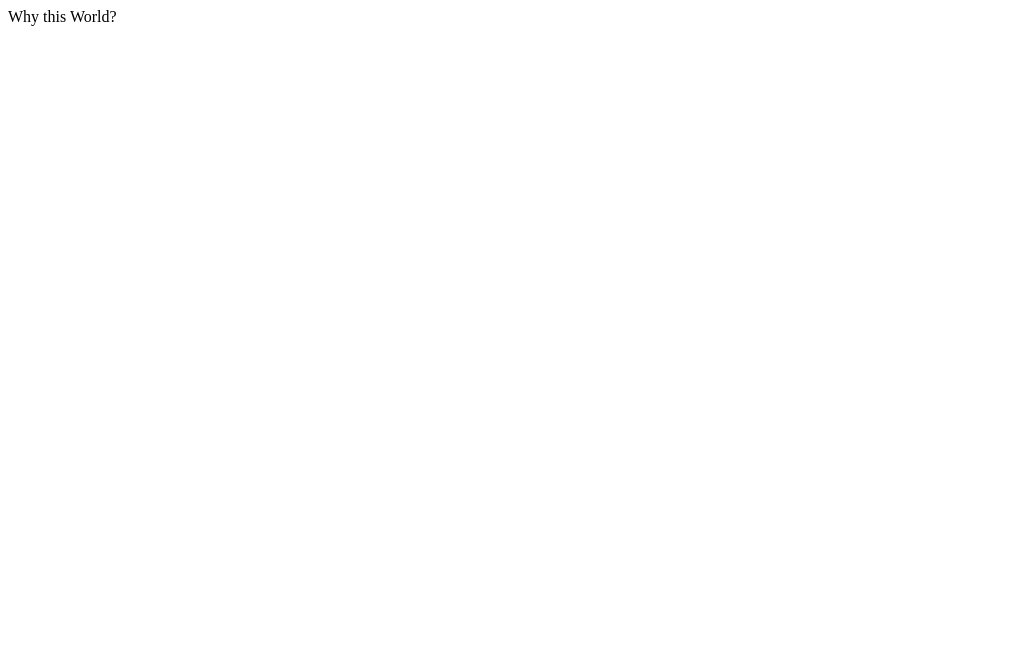
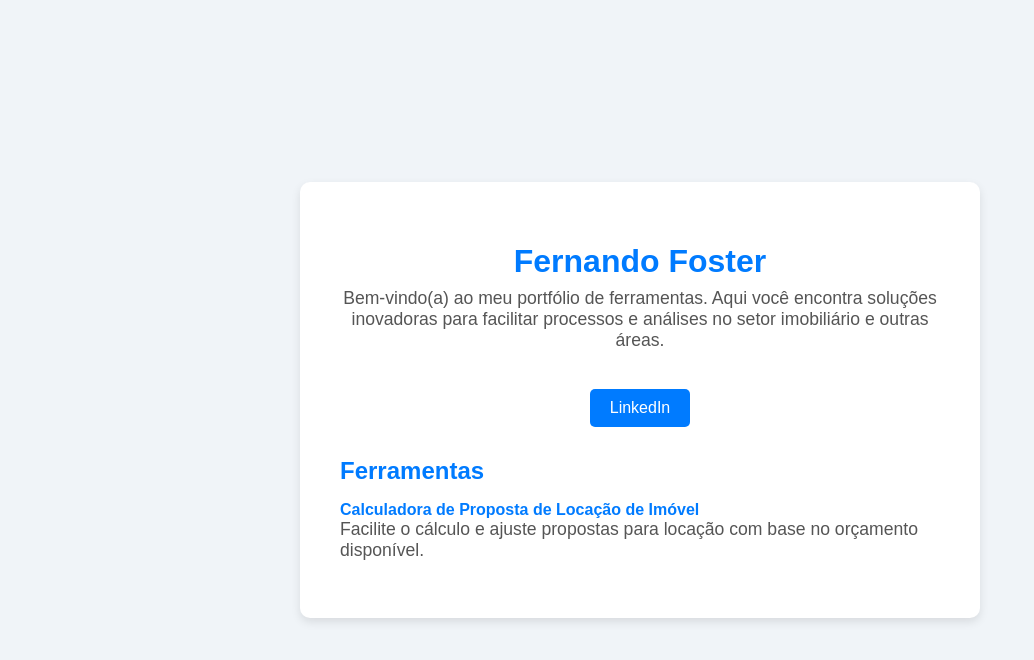
Before and after one commit to ferfoster/ferfoster.github.io, a plain HTML site: page index.html in a window 1280 px wide. Shown: the whole page, without its empty margins (0-1034 px from the left). Drawn offline with Linux system fonts and the light colour scheme.

Commit message:
Update index.html

```diff
--- a/index.html
+++ b/index.html
@@ -1 +1,91 @@
-<html>Why this World?</html>
+<!DOCTYPE html>
+<html lang="pt-BR">
+<head>
+    <meta charset="UTF-8">
+    <meta name="viewport" content="width=device-width, initial-scale=1.0">
+    <title>FerFoster - Ferramentas</title>
+    <style>
+        body {
+            font-family: Arial, sans-serif;
+            background-color: #f0f4f8;
+            display: flex;
+            justify-content: center;
+            align-items: center;
+            min-height: 100vh;
+            margin: 0;
+            color: #333;
+        }
+        .container {
+            width: 90%;
+            max-width: 600px;
+            background-color: #fff;
+            padding: 40px;
+            border-radius: 10px;
+            box-shadow: 0 4px 10px rgba(0, 0, 0, 0.1);
+            text-align: center;
+        }
+        h1 {
+            font-size: 2rem;
+            margin-bottom: 0.5rem;
+            color: #007bff;
+        }
+        p {
+            font-size: 1.1rem;
+            margin-top: 0;
+            color: #555;
+        }
+        .link {
+            display: inline-block;
+            margin-top: 20px;
+            padding: 10px 20px;
+            background-color: #007bff;
+            color: #fff;
+            text-decoration: none;
+            border-radius: 5px;
+            transition: background-color 0.3s;
+        }
+        .link:hover {
+            background-color: #0056b3;
+        }
+        .tools-list {
+            margin-top: 30px;
+            text-align: left;
+        }
+        .tools-list h2 {
+            font-size: 1.5rem;
+            color: #007bff;
+            margin-bottom: 1rem;
+        }
+        .tool-item {
+            margin: 10px 0;
+        }
+        .tool-item a {
+            color: #007bff;
+            text-decoration: none;
+            font-weight: bold;
+        }
+        .tool-item a:hover {
+            text-decoration: underline;
+        }
+    </style>
+    <script async src="https://pagead2.googlesyndication.com/pagead/js/adsbygoogle.js?client=ca-pub-9926889724045560"
+    crossorigin="anonymous"></script>
+</head>
+<body>
+    <div class="container">
+        <h1>Fernando Foster</h1>
+        <p>Bem-vindo(a) ao meu portfólio de ferramentas. Aqui você encontra soluções inovadoras para facilitar processos e análises no setor imobiliário e outras áreas.</p>
+
+        <a class="link" href="https://www.linkedin.com/in/ferfoster/" target="_blank">LinkedIn</a>
+
+        <div class="tools-list">
+            <h2>Ferramentas</h2>
+            <div class="tool-item">
+                <a href="/aluguel">Calculadora de Proposta de Locação de Imóvel</a>
+                <p>Facilite o cálculo e ajuste propostas para locação com base no orçamento disponível.</p>
+            </div>
+            <!-- Adicione mais ferramentas aqui se desejar -->
+        </div>
+    </div>
+</body>
+</html>
```
